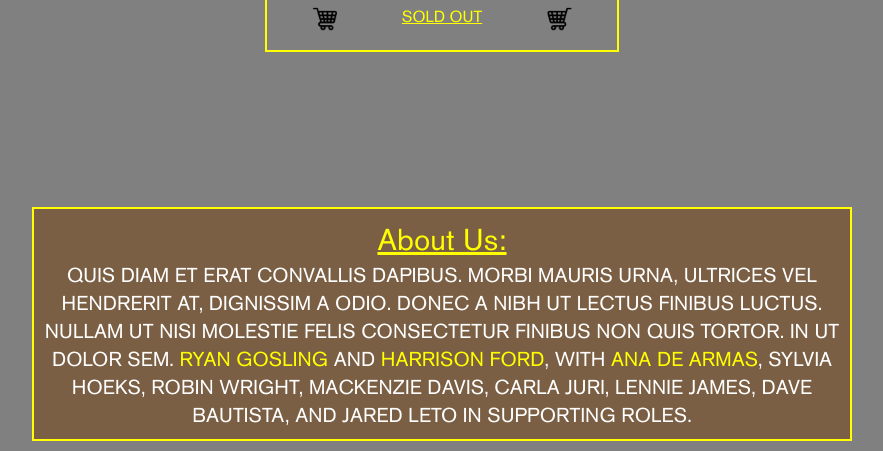
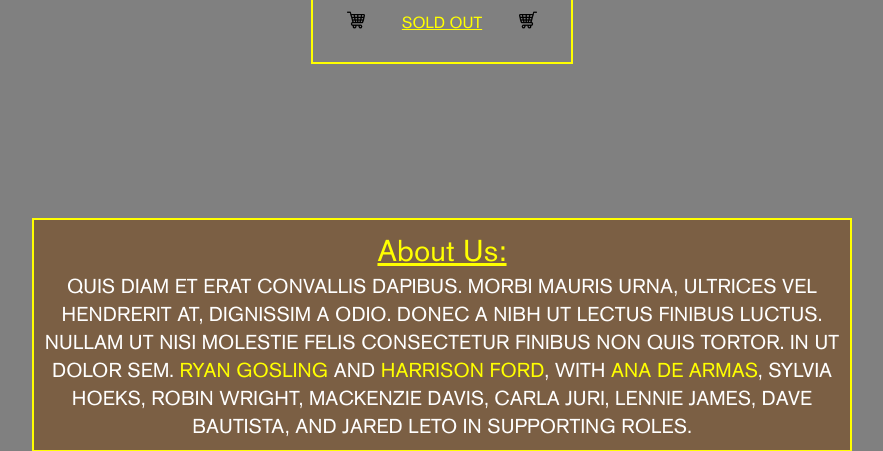
Before and after one commit to scottkayhan/scottkayhan.github.io, a PHP site: page / in a window 1280 px wide. Shown: the part 1971-2422 px from the top of the page, without its empty margins (198-1081 px from the left). Run offline with PHP 8.4, Linux system fonts and the light colour scheme.

Commit message:
cart fix

```diff
--- a/index.css
+++ b/index.css
@@ -205,32 +205,33 @@
 }
 
 li.sold-out {
-    display: block;
-    /*font-size: 1.5em;*/
+    display: inline-block;
+    /* font-size: 1.5em; */
     color: yellow;
-    /*background-color:#7B5F44;*/
-    padding: 4% 4%;
+    /* background-color: #7B5F44; */
+    padding: 5% 15%;
     margin-top: -5%;
-    margin-left: 20%;
-    margin-right: 20%;
+    margin-left: auto;
+    margin-right: auto;
     border: 2px solid yellow;
     text-decoration: underline;
+    white-space: nowrap;
 }
 
 img.cart {
     width: 7%;
     position: absolute;
-    left: 10%;
-    bottom: 30%;
-    top: 30%;
+    left: 13%;
+    top: 35%;
+    bottom: 35%;
 }
 
 img.cart2 {
     width: 7%;
     position: absolute;
-    right: 10%;
-    bottom: 30%;
-    top: 30%;
+    right: 13%;
+    bottom: 35%;
+    top: 35%;
     transform: scaleX(-1);
 }
 
```
